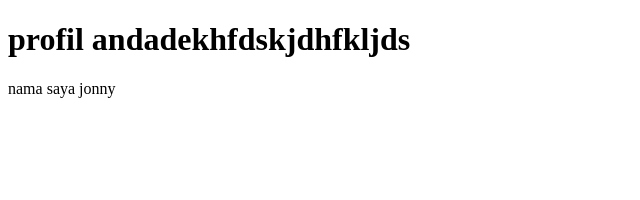
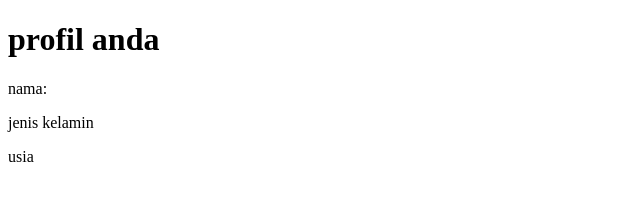
Before and after one commit to Fathuralbay/itsupp, a plain HTML site: page profil.html in a window 1280 px wide. Shown: the whole page, without its empty margins (0-640 px from the left). Drawn offline with Linux system fonts and the light colour scheme.

Commit message:
Update profil.html

```diff
--- a/profil.html
+++ b/profil.html
@@ -5,7 +5,9 @@
 </head>
 
 <body>
-    <h1>profil andadekhfdskjdhfkljds</h1>
-    <p>nama saya jonny</p>
+    <h1>profil anda</h1>
+    <p>nama:</p>
+    <p>jenis kelamin</p>
+    <p>usia</p>
 
 </body>
```
